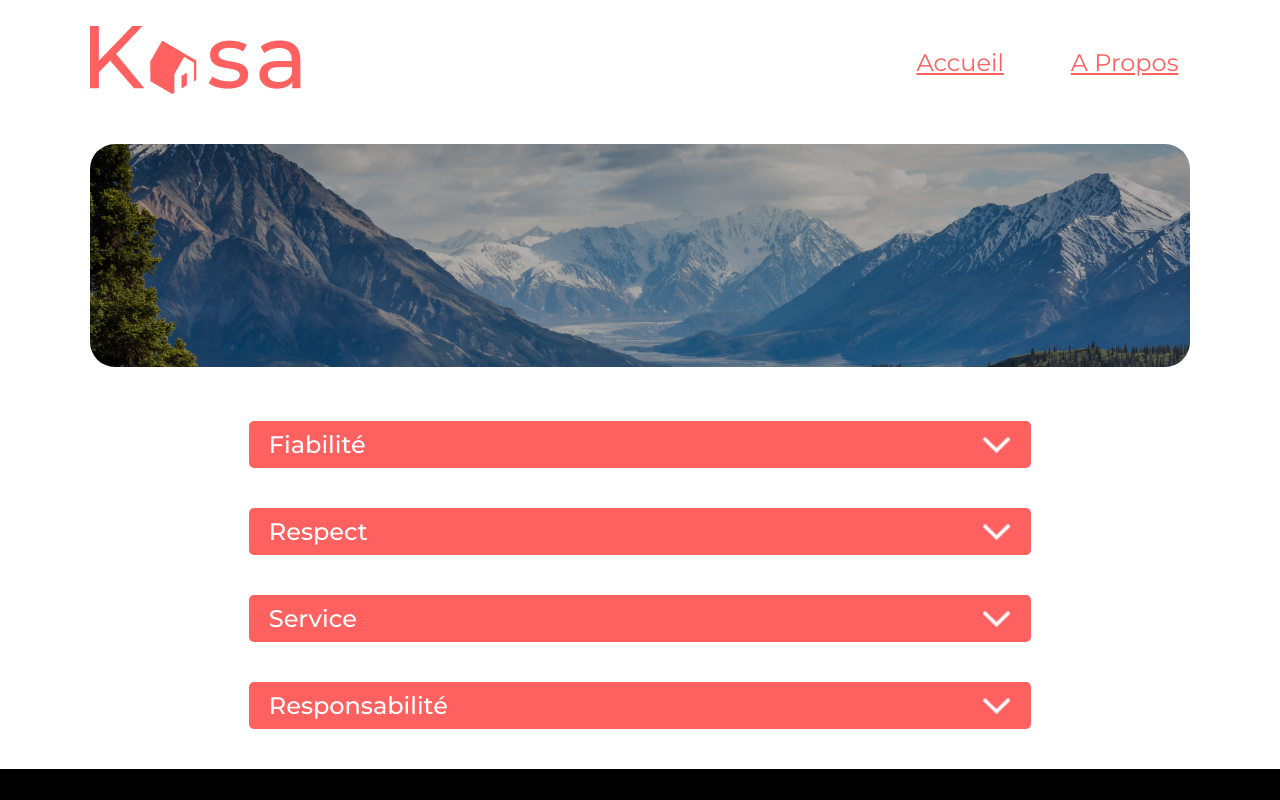
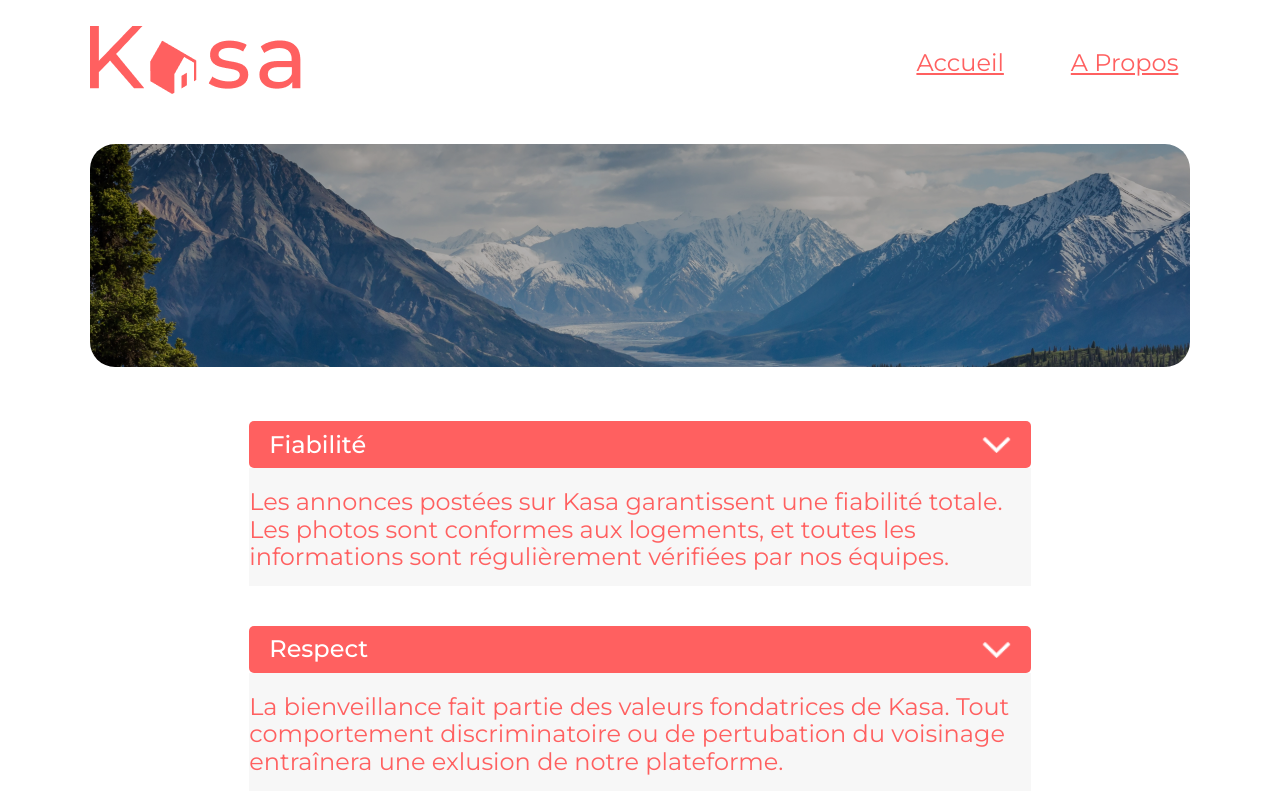
Before and after one commit to RightSideOfHell/Kasa, a React (Create React App) app: page /about in a window 1280 px wide. Shown: the top 800 px of the page. Built offline with nearby package versions, Linux system fonts and the light colour scheme.

Commit message:
ajout css

```diff
--- a/src/components/ToggleText.js
+++ b/src/components/ToggleText.js
@@ -6,7 +6,7 @@ import upArrow from '../assets/upArrow.png'
 
 
 export default function ShowHide({ title, content }) {
-    const [showText, setShowText] = useState(false);
+    const [showText, setShowText] = useState(true);
 
     return(
         <div className="toggle">
@@ -17,9 +17,6 @@ export default function ShowHide({ title, content }) {
                 } />
             </div>
             {showText && <p className="toggle-content">{ content }</p>}
-
-
-
         </div>
     );
 }
--- a/src/style/components/toggleText.css
+++ b/src/style/components/toggleText.css
@@ -14,13 +14,11 @@
 }
 
 .toggle-bar{
-    width: 95%;
+    width: 100%;
     height: 47px;
     display: flex;
     justify-content: space-between;
     align-items: center;
-    padding-left: 20px;
-    padding-right: 20px;
     border-radius: 5px;
     color: white;
     background-color: var(--primary);
@@ -30,6 +28,11 @@
 .toggle-title{
     font-size: var(--textSize);
     font-weight: 500;
+    padding-left: 20px;
+}
+.downArrow{
+    width: 29px;
+    padding-right: 20px;
 }
 
 .toggle-content{
@@ -38,12 +41,8 @@
     margin: 0;
     padding-top: 20px;
     padding-bottom: 15px;
-    padding-left: 10px;
     font-size: var(--textSize);
     background-color: #F7F7F7;
-}
-.downArrow {
-    width: 29px;
 }
 
 
```
